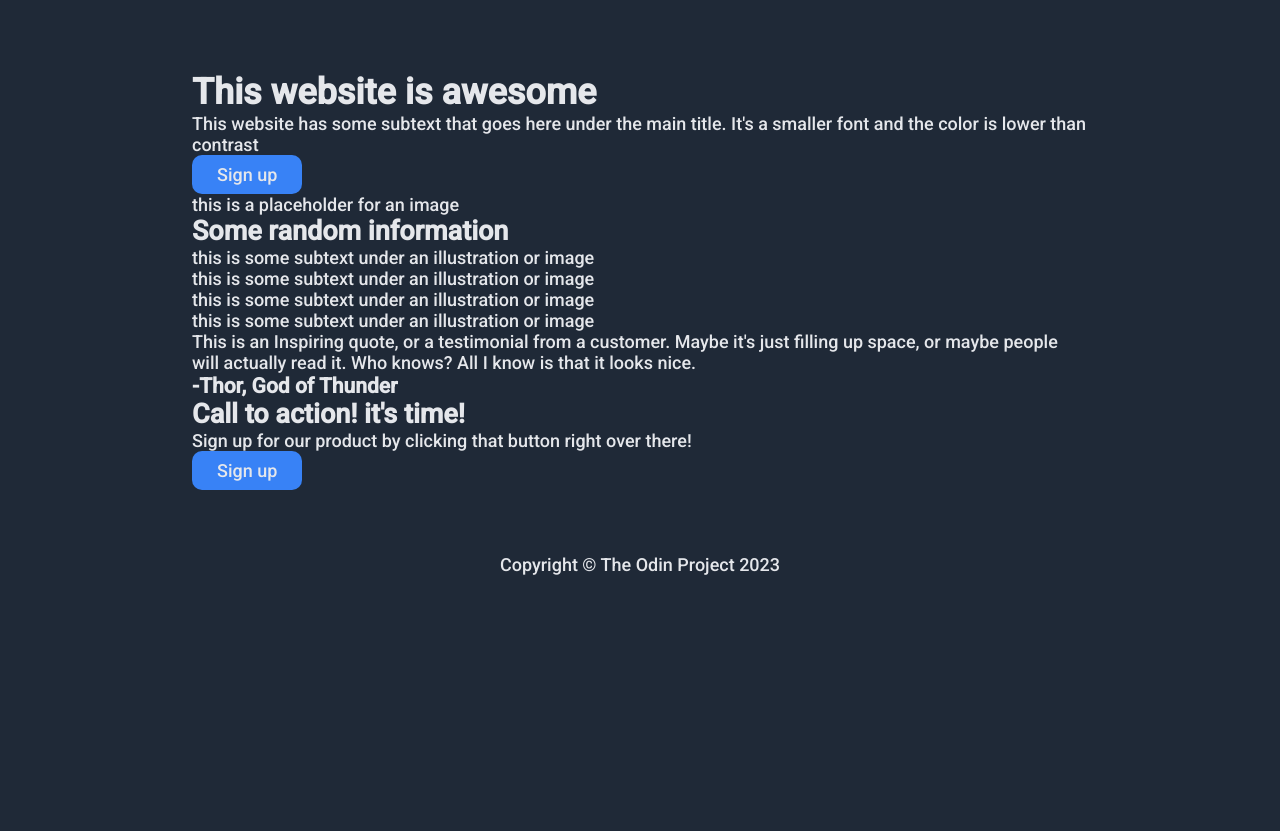
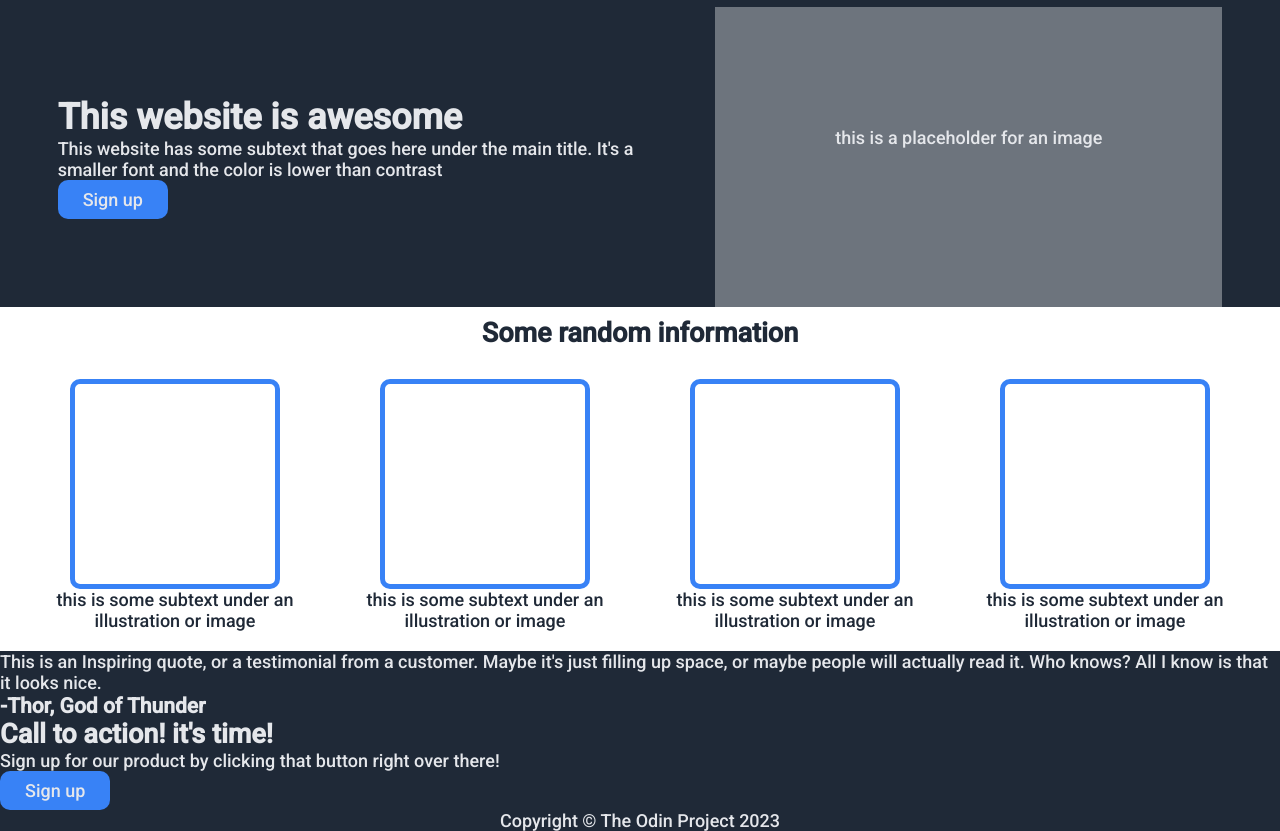
Before and after one commit to DomoTheRussian/odin-landing-page, a plain HTML site: page index.html in a window 1280 px wide. Shown: the part 63-894 px from the top of the page. Before the commit the page ends 800 px from the top, so only its background shows below. Drawn offline with Linux system fonts and the light colour scheme.

Commit message:
Flexbox section marking and styling being done.

```diff
--- a/css/style.css
+++ b/css/style.css
@@ -46,7 +46,86 @@ header {
 main {
   display: flex;
   flex-direction: column;
-  padding: 5% 15%;
+}
+
+.hero-section {
+  display: flex;
+  justify-content: space-evenly;
+  flex-direction: row;
+  height: 300px;
+  background-color: #1f2937;
+}
+
+.left-side {
+  display: flex;
+  text-align: start;
+  justify-content: center;
+  flex-direction: column;
+  max-width: 600px;
+}
+
+.right-side {
+  display: flex;
+  padding: 120px;
+  background: #6d747d;
+  border: none;
+}
+
+.right-side p {
+  display: flex;
+  justify-content: center;
+  text-align: center;
+  background: #6d747d;
+}
+
+.random-info {
+  display: flex;
+  flex-direction: column;
+  text-align: center;
+  justify-content: space-between;
+  background: #ffffff;
+}
+
+.container {
+  display: flex;
+  background: #ffffff;
+  flex-direction: column;
+  justify-content: space-between;
+  align-items: center;
+  margin: 0px 30px;
+}
+
+.info-header {
+  display: flex;
+  background: #ffffff;
+  justify-content: center;
+  margin: 10px;
+}
+
+.info-header h2 {
+  background: #ffffff;
+  color: #1f2937;
+}
+
+.text {
+  background: #ffffff;
+  color: #1f2937;
+}
+
+.container-direction {
+  display: flex;
+  background: #ffffff;
+  flex-direction: row;
+  justify-content: space-between;
+  margin: 20px;
+}
+
+.box {
+  box-sizing: border-box;
+  padding: 100px 100px;
+  background-color: #ffffff;
+  border: solid 5px #3882F6;
+  border-radius: 10px;
 }
 
 button {
--- a/index.html
+++ b/index.html
@@ -37,6 +37,7 @@
             <div class="info-header">
                 <h2>Some random information</h2>
             </div>
+            <div class="container-direction">
                 <div class="container">
                     <div class="box"></div>
                     <div class="text">this is some subtext under an illustration or image</div>
@@ -52,6 +53,7 @@
                 <div class="container">
                     <div class="box"></div>
                     <div class="text">this is some subtext under an illustration or image</div>
+                </div>
             </div>
         </div>
         <div class="thor-quotation">
```
Lines whose indentation alone changed are shown as unchanged.
